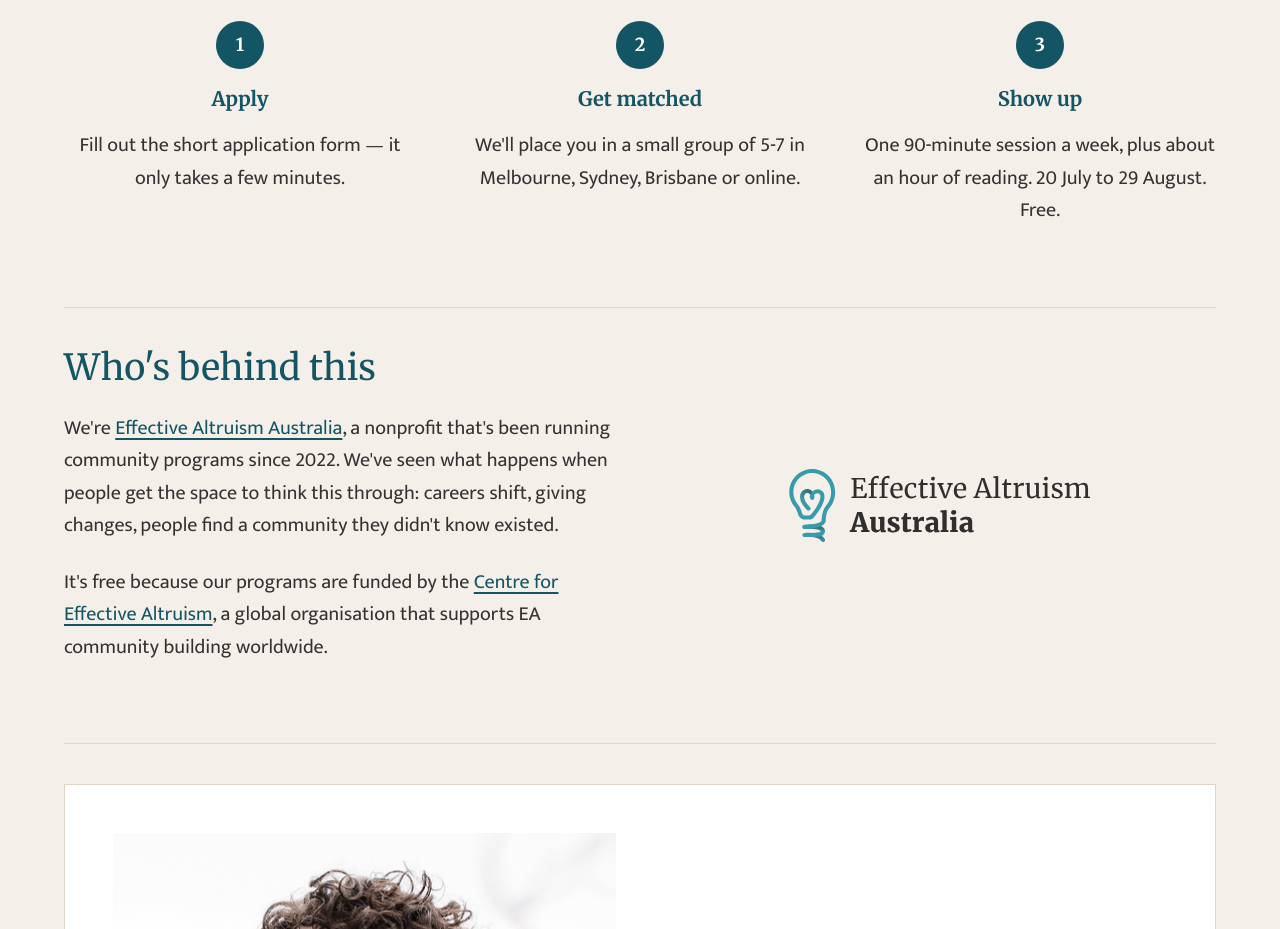
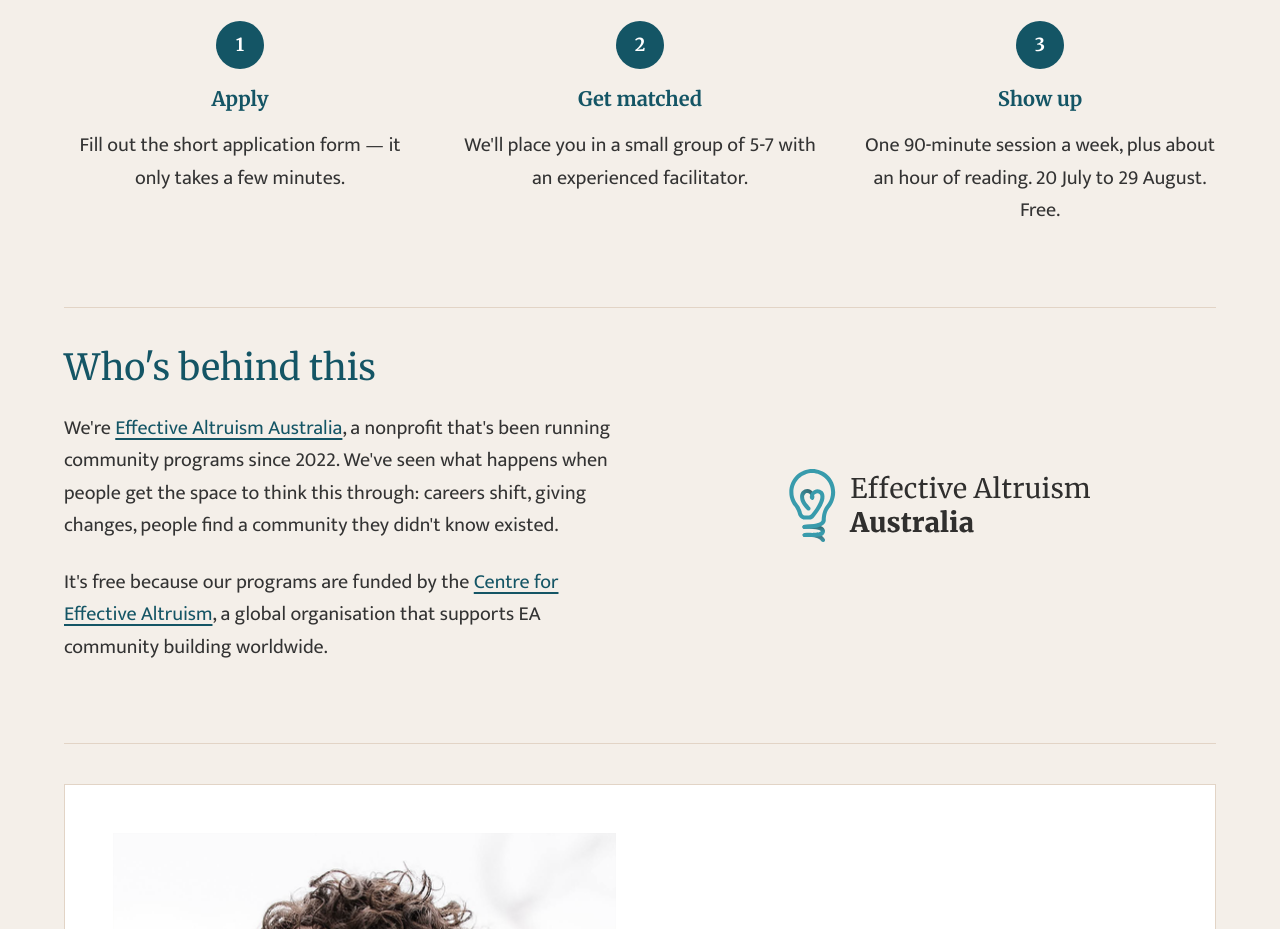
Before and after one commit to bridgetloughhead-eaa/eaa-fellowship-landingpage, a React (Vite) app: page / in a window 1280 px wide. Shown: the part 3000-3929 px from the top of the page. Built offline with nearby package versions, Linux system fonts and the light colour scheme.

Commit message:
Update content.ts
Minor copy edit

```diff
--- a/src/content.ts
+++ b/src/content.ts
@@ -58,7 +58,7 @@
     title: "How it works",
     steps: [
       { step: 1, title: "Apply", desc: "Fill out the short application form — it only takes a few minutes." },
-      { step: 2, title: "Get matched", desc: "We'll place you in a small group of 5-7 in Melbourne, Sydney, Brisbane or online." },
+      { step: 2, title: "Get matched", desc: "We'll place you in a small group of 5-7 with an experienced facilitator." },
       { step: 3, title: "Show up", desc: "One 90-minute session a week, plus about an hour of reading. 20 July to 29 August. Free." }
     ],
     note: ""
```
